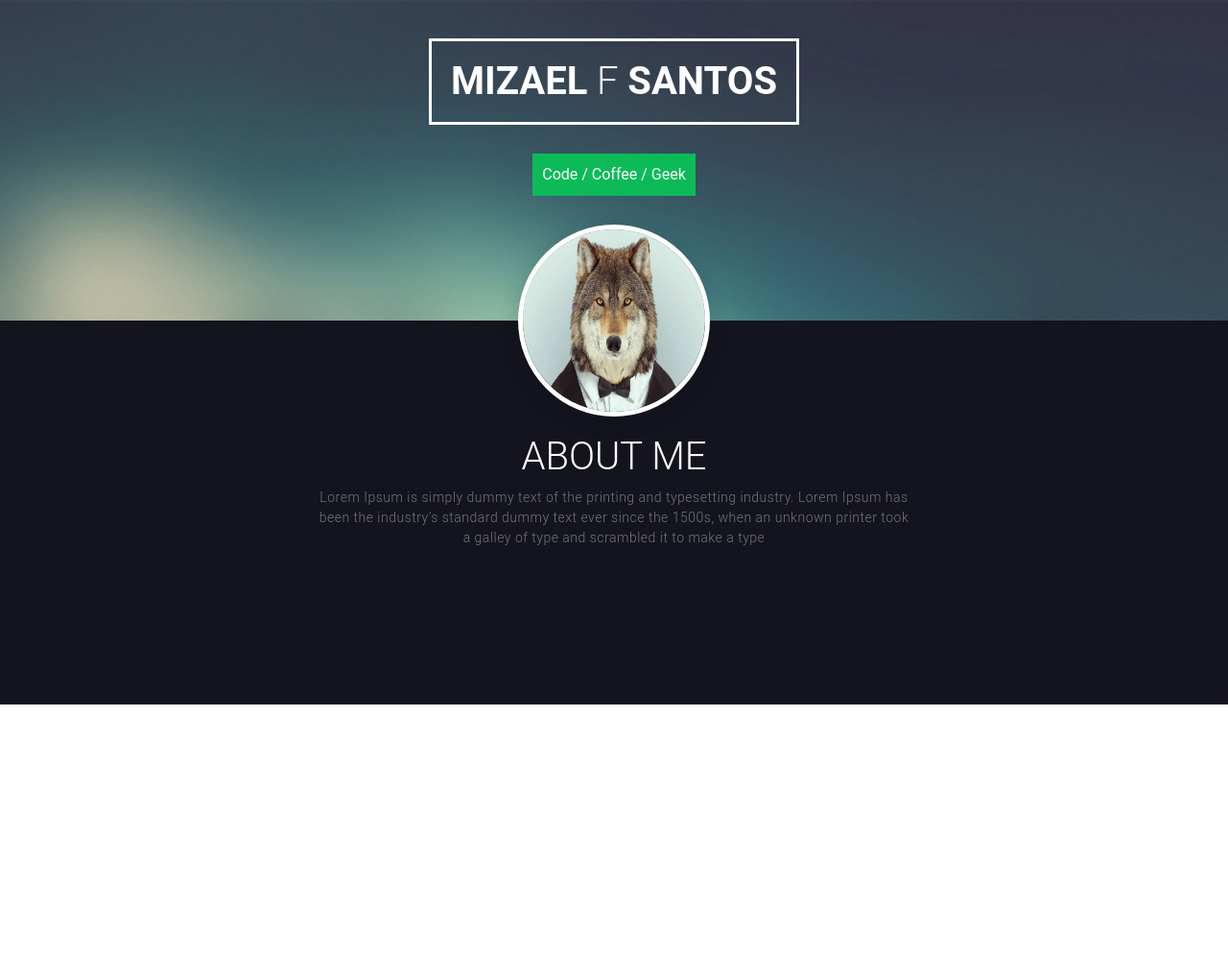
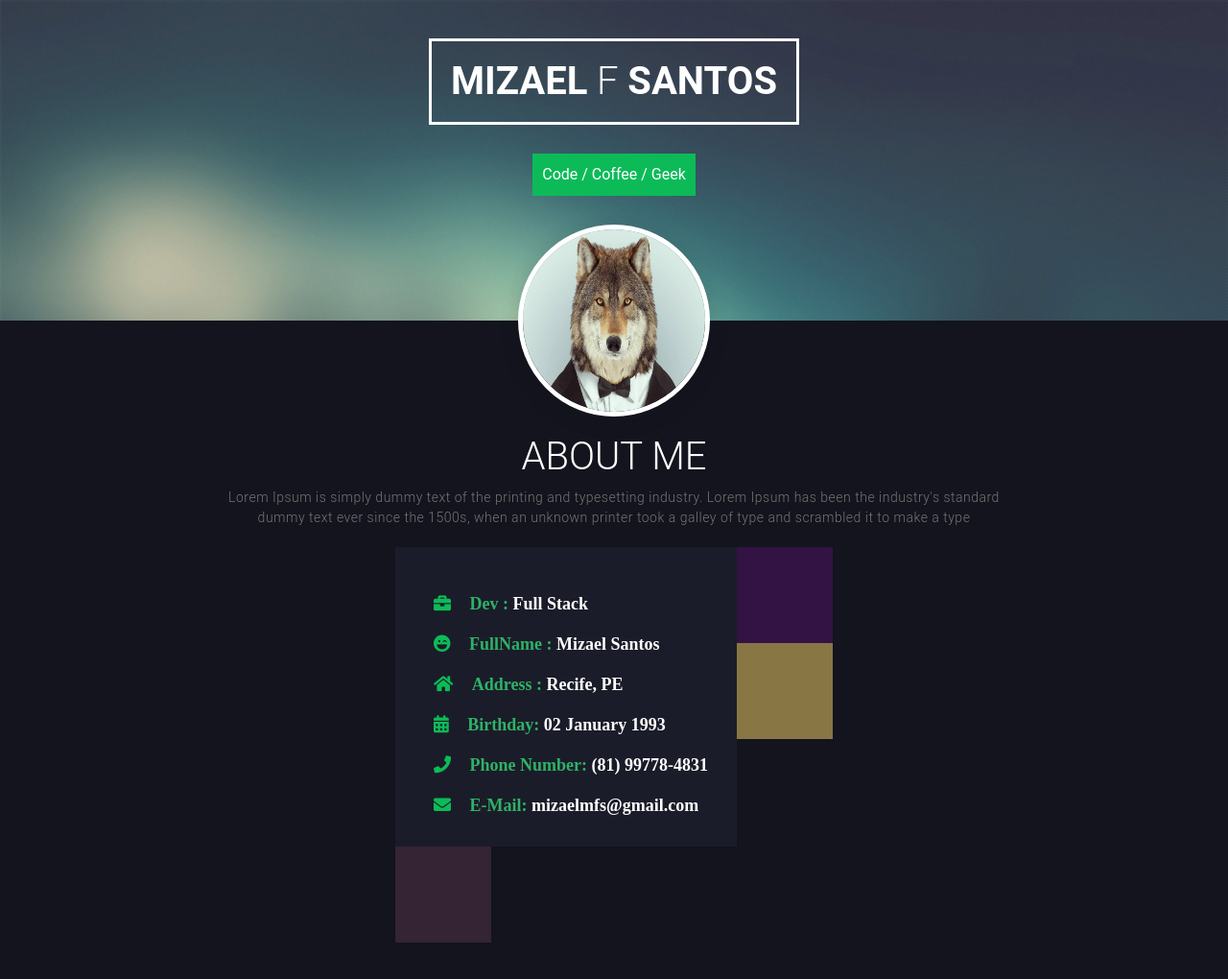
Before and after one commit to mizaelmfs/portifolio, a website: page index.html in a window 1280 px wide. Shown: the whole page at 96% size. Before the commit the page ends 800 px from the top, so only its background shows below. Drawn offline with Linux system fonts and the light colour scheme.

Commit message:
add style about-address

```diff
--- a/index.html
+++ b/index.html
@@ -5,7 +5,7 @@
     <meta name="viewport" content="width=device-width, initial-scale=1.0">
     <meta http-equiv="X-UA-Compatible" content="ie=edge">
     <link rel="stylesheet" href="css/plugin.css">
-    <link rel="stylesheet" href="node_modules/font-awesome/css/font-awesome.min.css">
+    <link rel="stylesheet" href="https://use.fontawesome.com/releases/v5.8.1/css/all.css" integrity="sha384-50oBUHEmvpQ+1lW4y57PTFmhCaXp0ML5d60M1M7uH2+nqUivzIebhndOJK28anvf" crossorigin="anonymous">
     <link rel="stylesheet" href="css/home.css">
     <title>Mizael Santos</title>
 </henad>
@@ -19,12 +19,35 @@
             </div>
         </header>
 
-        <section class="body-section">
+        <div class="body-section">
             <div class="about">
                 <h3>About me</h3>
                 <p>Lorem Ipsum is simply dummy text of the printing and typesetting industry. Lorem Ipsum has been the industry's standard dummy text ever since the 1500s, when an unknown printer took a galley of type and scrambled it to make a type</p>
             </div>
-        </section>
+            <div class="cards">
+                <div class="card-left">
+                    <div class="card-about">
+                        <p class="icon-custom"><i class="fa fa-briefcase"><span> Dev :</span><span> Full Stack</span></i></p>
+                        <p class="icon-custom"><i class="fas fa-laugh-wink"><span> FullName :</span><span> Mizael Santos</span></i></p>
+                        <p class="icon-custom"><i class="fa fa-home"><span> Address :</span><span> Recife, PE</span></i></p>
+                        <p class="icon-custom"><i class="fas fa-calendar-alt"><span> Birthday: </span><span> 02 January 1993</span></i></p>
+                        <p class="icon-custom"><i class="fa fa-phone"><span> Phone Number: </span><span> (81) 99778-4831</span></i></p>
+                        <p class="icon-custom"><i class="fa fa-envelope"><span> E-Mail: </span><span> mizaelmfs@gmail.com</span></i></p>
+                    </div>
+                    <div class="card-ability">
+
+                    </div>
+                </div>
+                <div class="card-right">
+                    <div class="card-xp">
+
+                    </div>
+                    <div class="card-academic">
+
+                    </div>
+                </div>
+            </div>
+        </div>
 
     </main>
     <footer>
--- /dev/null
+++ b/sass/components/_icon.sass
@@ -0,0 +1,13 @@
+.icon-custom
+    +font-size(18px)
+    font-weight: $light
+    margin: 15px 0 0 10px
+    i
+        color: $green-light
+        &:before
+            padding-right: 15px
+
+        span
+            color: $white !important
+            &:first-child
+                color: $green-strong !important
--- /dev/null
+++ b/sass/fragments/_footer.sass
@@ -0,0 +1,3 @@
+footer
+    background: $black-grey
+    height: 100px
--- a/sass/home.sass
+++ b/sass/home.sass
@@ -6,6 +6,7 @@
 
 @import preferences/reset
 @import fragments/header
-
+@import fragments/footer
+@import components/icon
 
 @import templates/home
--- a/sass/preferences/_variables.sass
+++ b/sass/preferences/_variables.sass
@@ -1,6 +1,6 @@
 /* ======== Cores */
-$black:             #13141d
-$black-grey:        #1b1c29
+$black:             #13141D
+$black-grey:        #1B1C29
 $white:             white
 $blue:              #31b1e7
 $blue-light:        #cadbdc
--- a/sass/templates/_home.sass
+++ b/sass/templates/_home.sass
@@ -1,30 +1,58 @@
-.header-below
-    height: 100px
-    background: $black-grey
+main
+    background: $black
+    .body-section
+        display: flex
+        flex-direction: column
+        height: 1400px
+        background: $black
+        .about
+            +make-sm-column-offset(2)
+            +make-sm-column(8)
+            h3
+                margin: 120px auto 10px auto
+                text-transform: uppercase
+                +font-size(40px)
+                +breakpoint($phone)
+                    +font-size(20px)
 
-.body-section
-    height: 400px
-    background: $black
-    .about
-        +make-sm-column-offset(2)
-        +make-sm-column(8)
-        h3
-            margin: 120px auto 10px auto;
-            text-transform: uppercase
-            +font-size(40px)
-            +breakpoint($phone)
-                +font-size(20px)
+            h3,
+            p
+                color: $white
+                text-align: center
+                font-weight: $light
 
-        h3,
-        p
-            color: $white
-            text-align: center;
-            font-weight: $light
+            p
+                display: block
+                +font-size(14px)
+                font-family: "Roboto",sans-serif
+                color: $grey-regular
+                letter-spacing: .5px
 
-        p
-            display: block
-            margin: 0 100px 0 100px
-            +font-size(14px)
-            font-family: "Roboto",sans-serif;
-            color: $grey-regular;
-            letter-spacing: .5px;
+    .cards
+        display: flex;
+        flex-direction: row
+        margin: 20px
+        justify-content: center
+        +breakpoint($phone)
+            flex-direction: column
+        .card-left
+            display: flex
+            flex-direction: column
+            .card-about
+                padding: 30px
+                background-color: $black-grey
+            .card-ability
+                width: 100px
+                height: 100px
+                background: #342434
+        .card-right
+            display: flex
+            flex-direction: column
+            .card-xp
+                height: 100px
+                width: 100px
+                background: #321344
+            .card-academic
+                width: 100px
+                height: 100px
+                background: #874
```
Also changed, not shown: css/home.css.
